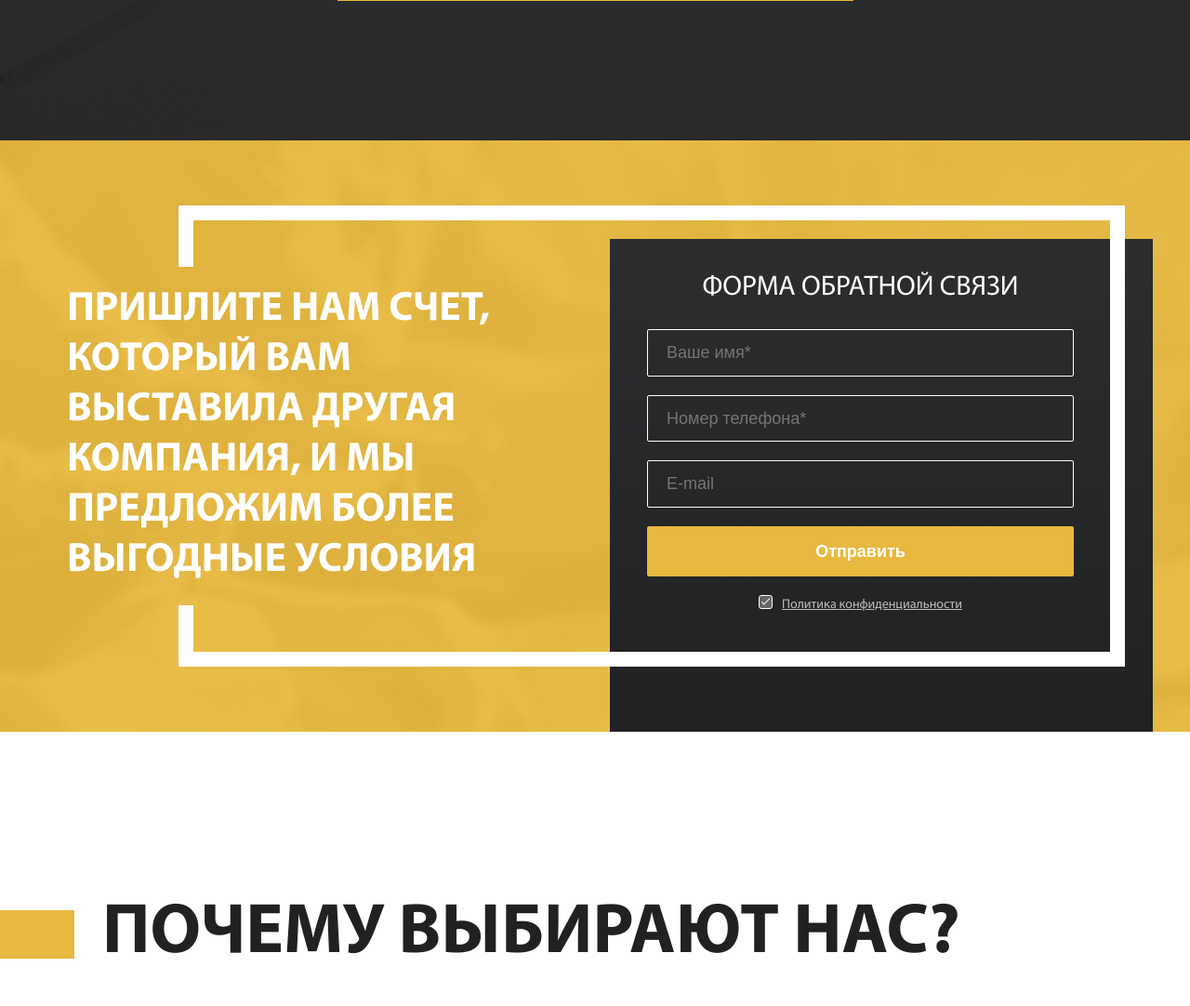
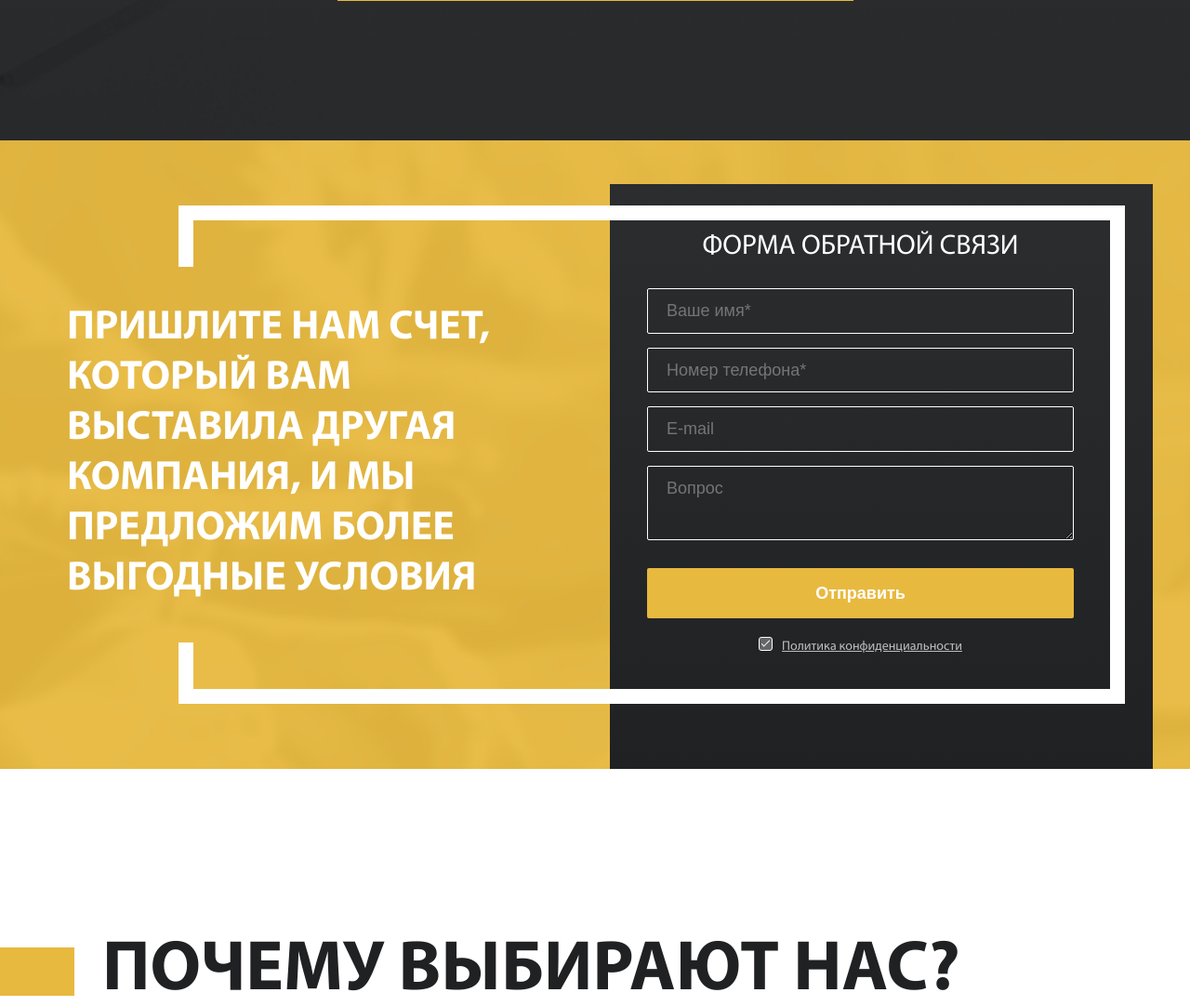
Before and after one commit to Ozimnadius/gk-akademi.io, a PHP site: page / in a window 1280 px wide. Shown: the part 4925-6007 px from the top of the page at 93% size. Run offline with PHP 8.4, Linux system fonts and the light colour scheme; some libraries are stand-ins or nearby versions.

Commit message:
add textarea to form

```diff
--- a/ajax.php
+++ b/ajax.php
@@ -93,6 +93,10 @@ function callorderSubmit($cnf, $data)
                 <td><b>Email: </b></td>
                 <td><?= $data['email'] ?></td>
             </tr>
+            <tr>
+                <td><b>Вопрос: </b></td>
+                <td><?= $data['comment'] ?></td>
+            </tr>
         </table>
 
         <?
--- a/css/main.css
+++ b/css/main.css
@@ -1717,7 +1717,7 @@ img {
   background-image: -webkit-linear-gradient(bottom, #202123 0%, #2b2d2f 100%);
   background-image: -o-linear-gradient(bottom, #202123 0%, #2b2d2f 100%);
   background-image: linear-gradient(to top, #202123 0%, #2b2d2f 100%);
-  padding: 30px 85px 125px 40px;
+  padding: 45px 85px 120px 40px;
   position: relative;
 }
 
@@ -1810,12 +1810,18 @@ img {
   }
 }
 
+@media screen and (max-width: 575.99px) {
+  .form__title {
+    font-size: 18px;
+  }
+}
+
 .form__fields {
   margin-bottom: 20px;
 }
 
 .form__field {
-  margin-bottom: 20px;
+  margin-bottom: 15px;
 }
 
 .form__field:last-child {
@@ -1827,14 +1833,22 @@ img {
   border-radius: 2px;
   border: 1px solid #ffffff;
   background-color: transparent;
-  padding: 14px 20px;
+  padding: 13px 20px;
   outline: none;
   color: #ffffff;
+}
+
+.form__input_area {
+  height: 80px;
 }
 
 .form__input_2 {
   border: 1px solid #202123;
   color: #202123;
+}
+
+.form__input_2.form__input_area {
+  height: 100px;
 }
 
 .form__submit {
@@ -2064,13 +2078,13 @@ img {
     display: -webkit-box;
     display: -ms-flexbox;
     display: flex;
-    margin-bottom: 485px;
+    margin-bottom: 570px;
   }
 }
 
 @media screen and (max-width: 575.99px) {
   .feed__title-text {
-    margin-bottom: 420px;
+    margin-bottom: 500px;
   }
 }
 
@@ -2080,7 +2094,7 @@ img {
   height: 50px;
   width: 16px;
   background: #ffffff;
-  margin-bottom: 20px;
+  margin-bottom: 40px;
 }
 
 @media screen and (max-width: 1199.99px) {
@@ -2107,7 +2121,7 @@ img {
   height: 50px;
   width: 16px;
   background: #ffffff;
-  margin-top: 20px;
+  margin-top: 40px;
 }
 
 @media screen and (max-width: 1199.99px) {
--- a/css/sections/_feed.scss
+++ b/css/sections/_feed.scss
@@ -1,7 +1,7 @@
 .form {
   width: 584px;
   background-image: linear-gradient(to top, $text 0%, #2b2d2f 100%);
-  padding: 30px 85px 125px 40px;
+  padding: 45px 85px 120px 40px;
   position: relative;
   @include lg-block {
     width: 578px;
@@ -69,13 +69,16 @@
     @include sm-block {
       font-size: 20px;
     };
+    @include xs-block {
+      font-size: 18px;
+    };
   }
 
   &__fields {
     margin-bottom: 20px;
   }
   &__field {
-    margin-bottom: 20px;
+    margin-bottom: 15px;
     &:last-child {
       margin-bottom: 0;
     }
@@ -86,13 +89,20 @@
     border-radius: 2px;
     border: 1px solid $bg;
     background-color: transparent;
-    padding: 14px 20px;
+    padding: 13px 20px;
     outline: none;
     color: $bg;
+
+    &_area {
+      height: 80px;
+    }
 
     &_2 {
       border: 1px solid $text;
       color: $text;
+      &.form__input_area {
+        height: 100px;
+      }
     }
   }
 
@@ -275,10 +285,10 @@
       text-transform: uppercase;
       @include lg-block {
         display: flex;
-        margin-bottom: 485px;
+        margin-bottom: 570px;
       };
       @include xs-block {
-        margin-bottom: 420px;
+        margin-bottom: 500px;
       };
 
       &:before {
@@ -287,7 +297,7 @@
         height: 50px;
         width: 16px;
         background: $bg;
-        margin-bottom: 20px;
+        margin-bottom: 40px;
         @include lg-block {
           height: 16px;
           flex-grow: 1;
@@ -305,7 +315,7 @@
         height: 50px;
         width: 16px;
         background: $bg;
-        margin-top: 20px;
+        margin-top: 40px;
         @include lg-block {
           height: 16px;
           flex-grow: 1;
--- a/index.php
+++ b/index.php
@@ -668,6 +668,9 @@
                                 <div class="form__field">
                                     <input type="email" name="email" class="form__input" placeholder="E-mail">
                                 </div>
+                                <div class="form__field">
+                                    <textarea name="comment" class="form__input form__input_area" placeholder="Вопрос"></textarea>
+                                </div>
                             </div>
 
                             <div class="form__submit">
@@ -879,6 +882,9 @@
                                     <input type="email" name="email" class="form__input form__input_2"
                                            placeholder="E-mail">
                                 </div>
+                                <div class="form__field">
+                                    <textarea name="comment" class="form__input form__input_area form__input_2" placeholder="Вопрос"></textarea>
+                                </div>
                             </div>
 
                             <div class="form__submit">
@@ -979,6 +985,9 @@
                     </div>
                     <div class="form__field">
                         <input type="email" name="email" class="form__input form__input_2" placeholder="E-mail">
+                    </div>
+                    <div class="form__field">
+                        <textarea name="comment" class="form__input form__input_area form__input_2" placeholder="Вопрос"></textarea>
                     </div>
                 </div>
 
```
Also changed, not shown: 1 other file.
